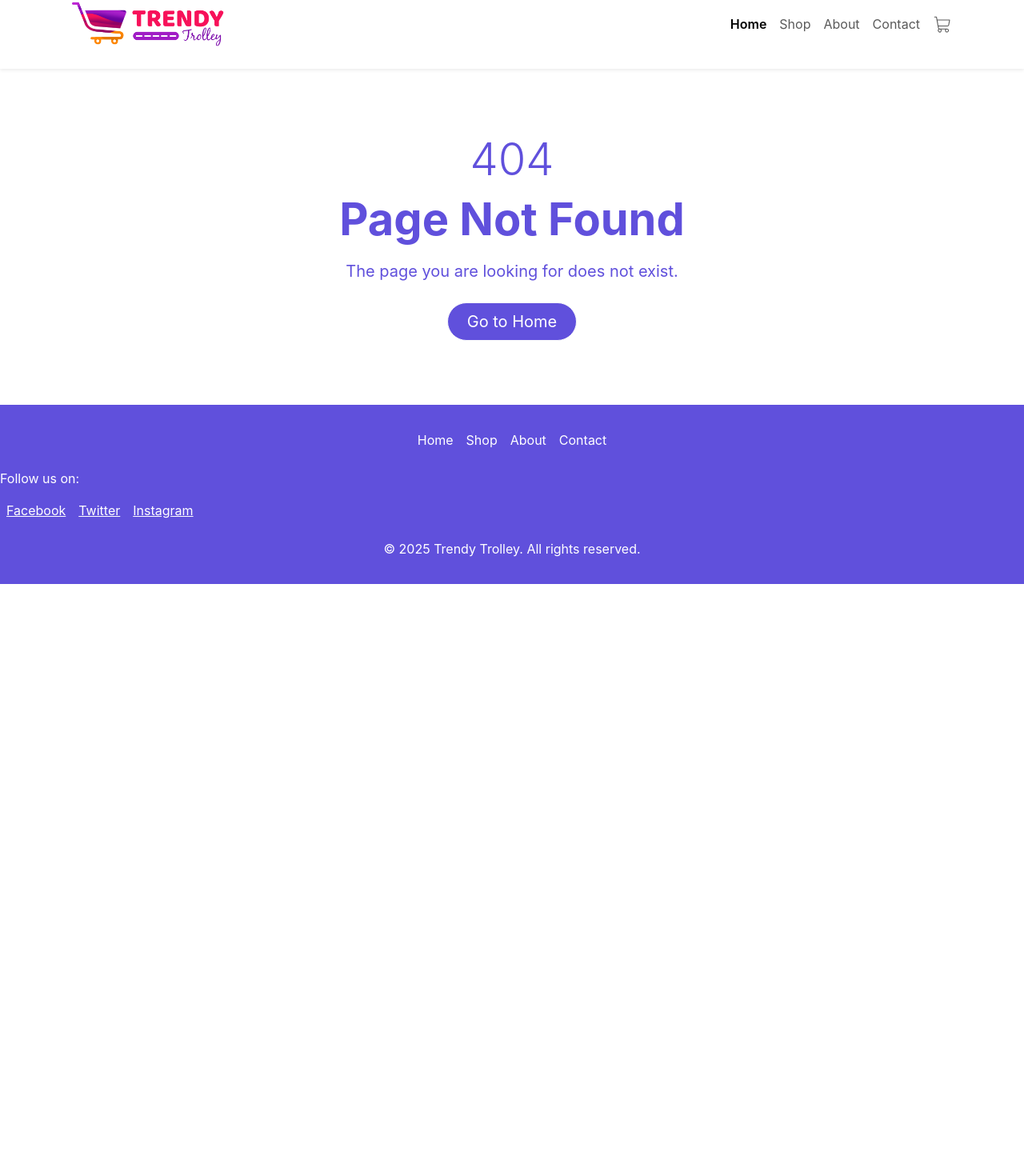
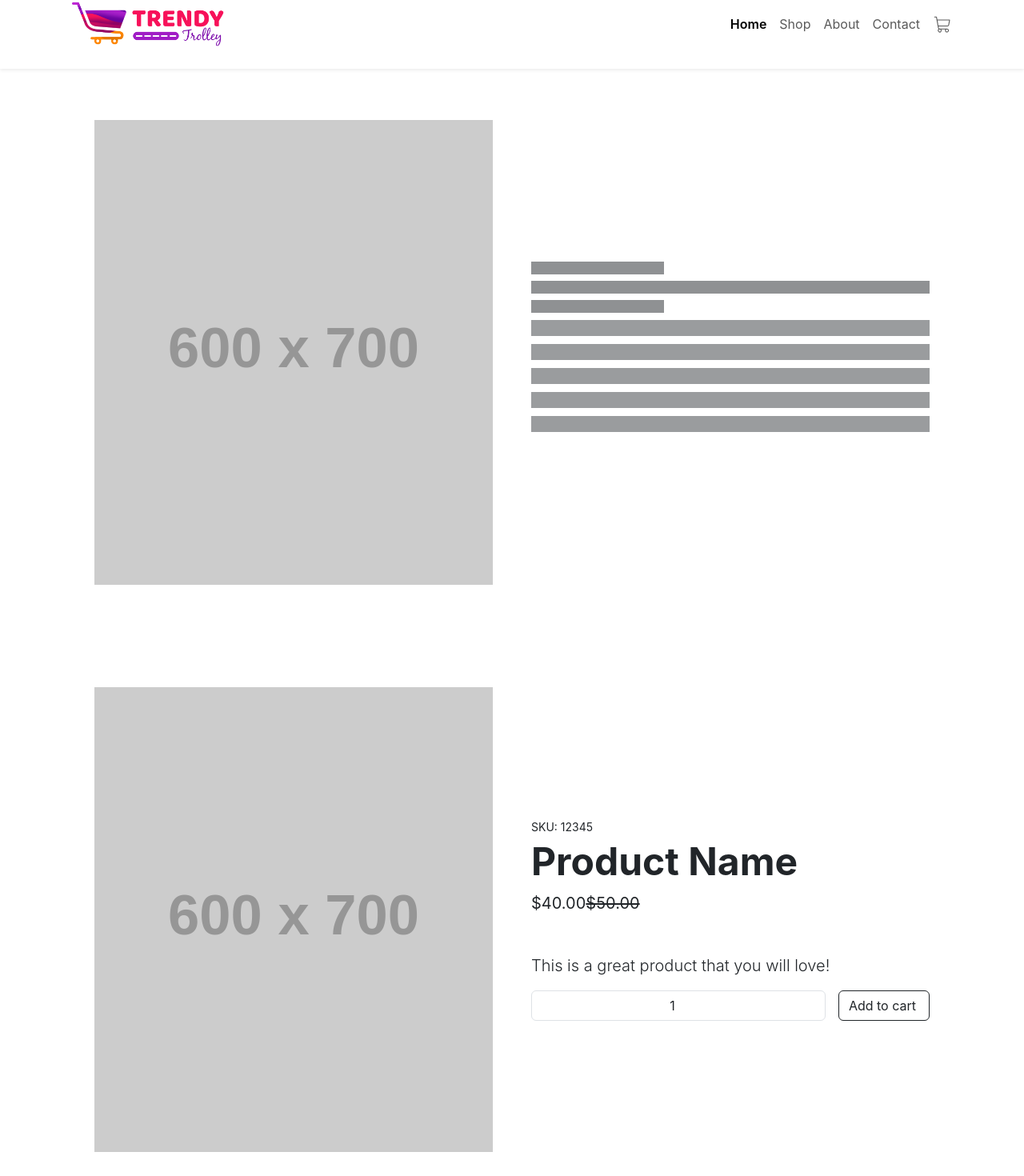
Before and after one commit to EbyChacko/trendy_trolly_frontend, a React (Create React App) app in the folder trendy-trolley/: page /products/1 in a window 1280 px wide. Shown: the part 26-1496 px from the top of the page at 80% size. Before the commit the page ends 800 px from the top, so only its background shows below. Built offline with nearby package versions, Linux system fonts and the light colour scheme.

Commit message:
add product detail and related product page

```diff
--- a/trendy-trolley/src/App.js
+++ b/trendy-trolley/src/App.js
@@ -3,6 +3,7 @@ import { BrowserRouter, Routes, Route } from 'react-router-dom';
 import MainLayout from './layout/MainLayout';
 import HomePage from './Components/home/HomePage';
 import NotFoundPage from './Components/ui/NotFoundPage';
+import ProductPage from './Components/product/ProductPage';
 
 const App = () => {
   return (
@@ -10,6 +11,7 @@ const App = () => {
       <Routes>
         <Route path='/' element={<MainLayout />}>
           <Route index element={<HomePage />} />
+          <Route path='products/:slug' element={<ProductPage />} />
           <Route path='*' element={ <NotFoundPage /> } />
         </Route>
       </Routes>
--- a/trendy-trolley/src/Components/home/HomeCard.jsx
+++ b/trendy-trolley/src/Components/home/HomeCard.jsx
@@ -5,7 +5,7 @@ import { BASE_URL } from '../../api'
 const HomeCard = ({product}) => {
     return (
         <div className={`col-md-3 ${style.col}`}>
-            <Link to="/detail" className={style.link}>
+            <Link to={`products/${product.slug}`} className={style.link}>
                 <div className={style.card}>
                     <div className="card-header">
                         <img src={`${BASE_URL}${ product.image }`} className={style.cardImgTop} alt="..." />
--- /dev/null
+++ b/trendy-trolley/src/Components/product/ProductPage.jsx
@@ -0,0 +1,47 @@
+import React from 'react'
+import ProductPagePlaceHolder from './ProductPagePlaceHolder'
+import RelatedProducts from './RelatedProducts'
+
+
+const ProductPage = () => {
+    return (
+        <div>
+            <ProductPagePlaceHolder />
+            <section className='py-3'>
+                <div className='container px-4 px-lg-5 my-5'>
+                    <div className='row gx-4 gx-lg-5 align-items-center'>
+                        <div className='col-md-6'>
+                            <img
+                                src="https://dummyimage.com/600x700/dee2e6/6c757d.jpg"
+                                alt="Product"
+                                className='card-img-top mb-5 mb-md-0' />
+                        </div>
+                        <div className='col-md-6'>
+                            <div className='small mb-1'>SKU: 12345</div>
+                            <h1 className='display-5 fw-bolder'>Product Name</h1>
+                            <div className='fs-5 mb-5'>
+                                <span>$40.00</span>
+                                <span className='text-decoration-line-through'>$50.00</span>
+                            </div>
+                            <p className='lead'>This is a great product that you will love!</p>
+                            <div className='d-flex'>
+                                <input
+                                type="number"
+                                min="1"
+                                id='inputQuantity'
+                                defaultValue="1"
+                                className='form-control text-center me-3' />
+                                <button className='btn btn-outline-dark flex-shrink-0' type='button'>
+                                    Add to cart
+                                    <i className='bi-cart-fill me-1'></i>
+                                </button>
+                            </div>
+                        </div>
+                    </div>
+                </div>
+            </section>
+        </div>
+    )
+}
+
+export default ProductPage
--- /dev/null
+++ b/trendy-trolley/src/Components/product/ProductPagePlaceHolder.jsx
@@ -0,0 +1,32 @@
+import React from 'react'
+
+const ProductPagePlaceHolder = () => {
+    return (
+        <section className='py-3'>
+            <div className='container px-4 px-lg-5 my-5'>
+                <div className='row gx-4 gx-lg-5 align-items-center'>
+                    <div className='col-md-6'>
+                        <img className='card-img-top mb-5 mb-md-0 placeholder-glow'
+                            src="https://dummyimage.com/600x700/dee2e6/6c757d.jpg"
+                            alt="Product"
+                        />
+                    </div>
+                    <div className='col-md-6'>
+                        <span className='placeholder col-4'></span>
+                        <span className='placeholder col-12'></span>
+                        <span className='placeholder col-4'></span>
+                        <p className='lead placeholder-glow'>
+                            <span className='placeholder col-12'></span>
+                            <span className='placeholder col-12'></span>
+                            <span className='placeholder col-12'></span>
+                            <span className='placeholder col-12'></span>
+                            <span className='placeholder col-12'></span>
+                        </p>
+                    </div>
+                </div>
+            </div>
+        </section>
+    )
+}
+
+export default ProductPagePlaceHolder
--- /dev/null
+++ b/trendy-trolley/src/Components/product/RelatedProducts.jsx
@@ -0,0 +1,18 @@
+import React from 'react'
+
+const RelatedProducts = () => {
+    return (
+        <section className='py-3 bg-light' >
+            <div className='container px-4 px-lg-5 mt-5'>
+                <h2 className='fw-bolder mb-4'>Related Products</h2>
+                <div className='row gx-4 gx-lg-5 row-cols-2 row-cols-md-3 row-cols-xl-4 justify-content-center align-items-center'>
+                    <div className='col-md-6'>
+                        <h2 className='display-5 fw-bolder'>Related Products</h2>
+                    </div>
+                </div>
+            </div>
+        </section>
+    )
+}
+
+export default RelatedProducts
```
